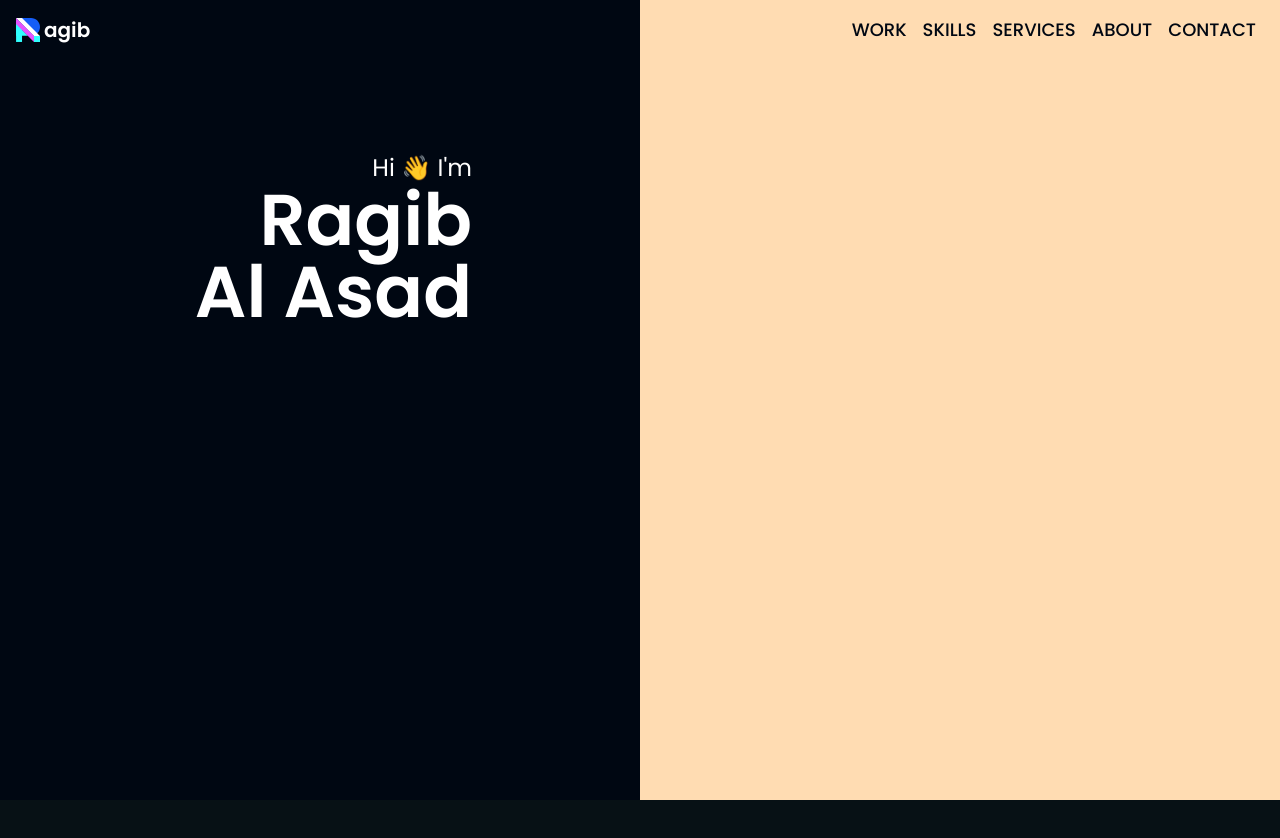
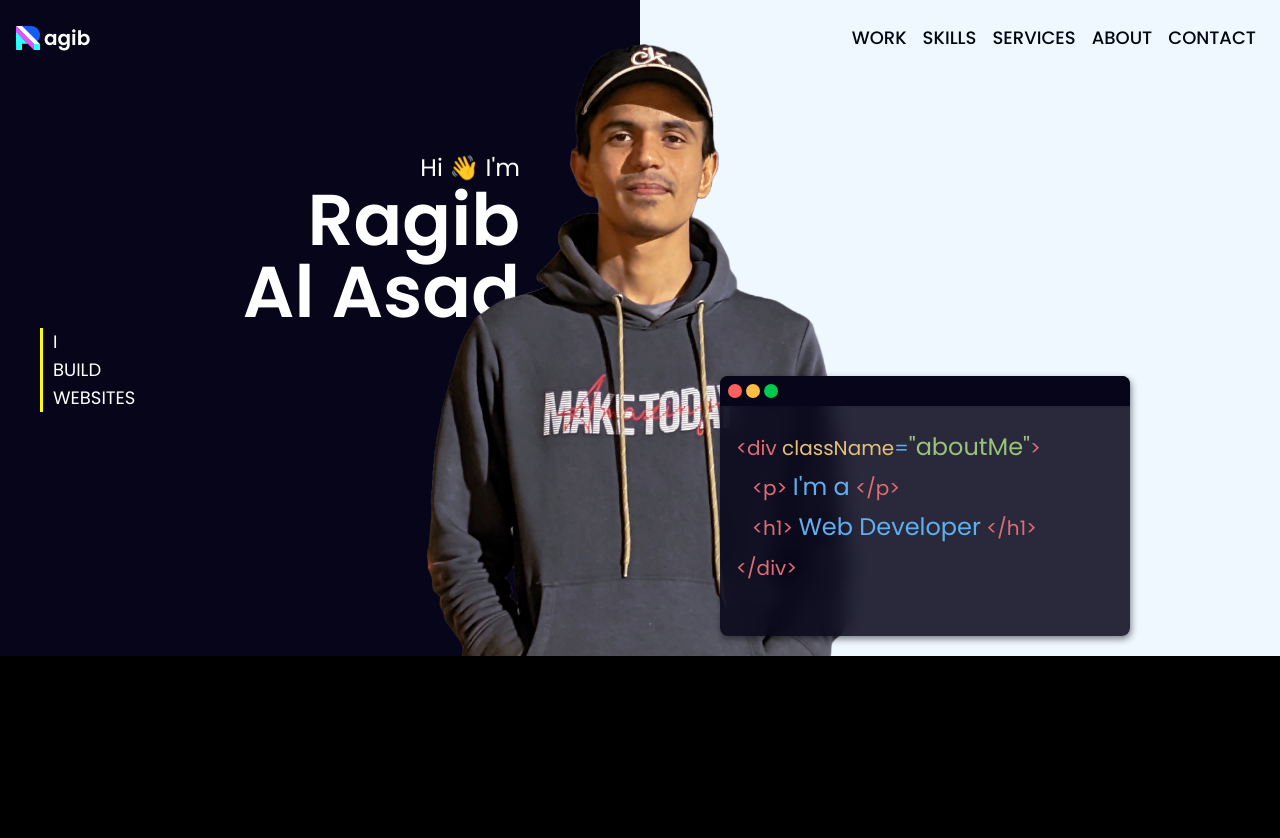
Before and after one commit to ragibalasad/ragib-portfolio, a Next.js app: page / in a window 1280 px wide. Shown: the top 838 px of the page. After the commit the page ends 800 px from the top, so only its background shows below. Built offline with nearby package versions, Linux system fonts and the light colour scheme.

Commit message:
added so many things at once

```diff
--- a/components/Header/Header.jsx
+++ b/components/Header/Header.jsx
@@ -1,21 +1,60 @@
 "use client";
+import { images } from "../../constants";
+import Image from "next/image";
 
 const Header = () => {
   return (
-    <header className="header relative">
-      <div className="absolute inset-0 flex h-screen">
+    <header className="header relative two-color-bg pt-20">
+      <div className="devider absolute w-full flex">
         <div className="w-1/2 left-half flex justify-between">
-          <div className="intro container p-10 mt-28 mr-32 text-right">
+          <div className="intro container p-10 mt-20 mr-20 text-right">
             <p className="text-2xl text-ff">Hi 👋 I&apos;m</p>
             <p className="text-7xl text-ff font-semibold">
-              Ragib <br /> Al Asad
+              Ragib
+              <br />
+              Al Asad
+            </p>
+            <p className="sub-heading text-lg text-ff mr-16">
+              I BUILD WEBSITES
             </p>
           </div>
         </div>
-        <div className="w-1/2 right-half"></div>
+        <div className="w-1/2 right-half flex justify-between pt-6">
+          <div className="terminal-win ml-20 mt-80">
+            <div className="terminal-head flex shadow-sm p-2 gap-1">
+              <div className="close"></div>
+              <div className="minimize"></div>
+              <div className="maximize"></div>
+            </div>
+            <div className="terminal-body px-4 py-2">
+              <span className="text-xl">
+                <span className="code-color-1">{"<div "}</span>
+                <span className="code-color-2">className</span>
+                <span className="code-color-4">=</span>
+                <span className="code-color-3 text-2xl">"aboutMe"</span>
+                <span className="code-color-1">{">"}</span>
+                <br />
+                <span className="code-color-1 ml-4">{"<p> "}</span>
+                <span className="code-color-4 text-2xl">I&apos;m a</span>
+                <span className="code-color-1">{" </p>"}</span>
+                <br />
+                <span className="code-color-1 ml-4">{"<h1> "}</span>
+                <span className="code-color-4 text-2xl">Web Developer</span>
+                <span className="code-color-1">{" </h1>"}</span>
+                <br />
+                <span className="code-color-1">{"</div>"}</span>
+              </span>
+            </div>
+          </div>
+        </div>
       </div>
-      <div className="container p-4 pt-16">
-        {/* Additional content or components can go here */}
+      <div className="showcase-img relative z-100">
+        <Image
+          className=""
+          src={images.ragib_potrait}
+          alt="Ragib Al Asad"
+          height={624}
+        />
       </div>
     </header>
   );
--- a/constants/images.jsx
+++ b/constants/images.jsx
@@ -1,7 +1,9 @@
 import logo from "../assets/icons/RagibLogo.svg";
+import ragib_potrait from "../assets/ragib_potrait_md.png";
 
 const data = {
   logo,
+  ragib_potrait,
 };
 
 export default data;
--- a/src/app/app.css
+++ b/src/app/app.css
@@ -5,6 +5,10 @@
   --header-bg-color: #f0f0f0;
   --button-bg-color: #ffffff;
   --button-text-color: #000000;
+  --code-color-1: #e06c75;
+  --code-color-2: #e5c07b;
+  --code-color-3: #98c379;
+  --code-color-4: #61afef;
 }
 
 @media (prefers-color-scheme: dark) {
@@ -21,22 +25,24 @@
 .navbar {
   position: relative;
   z-index: 1000;
-  transition: top 0.3s;
+  transition: padding 0.15s ease-in-out;
 }
 
 .navbar.sticky {
   position: fixed;
+  padding: 1rem;
   top: 0;
   width: 100%;
-  background: rgba(255, 255, 255, 0.5);
+  background: rgba(6, 5, 25, 0.7);
   -moz-backdrop-filter: blur(5px);
   -webkit-backdrop-filter: blur(5px);
   backdrop-filter: blur(5px);
 }
 
 .navbar.scrolled {
+  padding: 1rem;
   position: fixed;
-  background: rgba(255, 255, 255, 0.5);
+  background: rgba(6, 5, 25, 0.7);
   -moz-backdrop-filter: blur(5px);
   -webkit-backdrop-filter: blur(5px);
   backdrop-filter: blur(5px);
@@ -46,8 +52,9 @@
     var(--tw-ring-shadow, 0 0 #0000), var(--tw-shadow);
 }
 
-.navbar.scrolled .logo span {
-  color: var(--header-bg-color);
+.navbar.scrolled .logo span,
+.navbar.scrolled .nav-link a {
+  color: white;
 }
 
 .navHolder {
@@ -72,7 +79,7 @@
 }
 
 .nav-link a:hover {
-  color: var(--cyanblue);
+  color: #414141;
   transition: all 0.15s ease-in-out;
 }
 
@@ -93,13 +100,86 @@
 }
 
 .header {
+  min-height: calc(100% + 120px);
+}
+
+.header .devider {
+  min-height: 100%;
+}
+
+.intro .sub-heading {
+  width: 0;
+  padding-left: 10px;
+  border-left: 3px solid yellow;
+}
+
+.two-color-bg {
+  background: linear-gradient(90deg, rgba(6, 5, 25) 50%, aliceblue 50%);
+}
+
+.showcase-img {
+  position: relative;
+  min-height: calc(100% + 120px);
+  display: flex;
+  justify-content: center;
+}
+
+.terminal-win {
+  position: relative;
+  width: 410px;
+  height: 260px;
+  border-radius: 0.5rem;
+  background: rgba(6, 5, 25, 0.85);
+  box-shadow: 1px 3px 7px rgba(0, 0, 0, 0.5);
+  backdrop-filter: blur(10px);
+  z-index: 5;
+}
+
+.terminal-head {
+  width: 100%;
+  height: 30px;
+  background: rgba(6, 5, 25);
+  border-top-left-radius: 0.5rem;
+  border-top-right-radius: 0.5rem;
+}
+
+.close,
+.minimize,
+.maximize {
+  width: 14px;
+  height: 14px;
+  border-radius: 50%;
+}
+.close {
+  background: #ff605c;
+}
+.minimize {
+  background: #ffbd44;
+}
+.maximize {
+  background: #00ca4e;
+}
+
+.terminal-body {
+  margin-top: 1rem;
+  line-height: 2.5rem;
+}
+
+.code-color-1 {
+  color: var(--code-color-1);
+}
+
+.code-color-2 {
+  color: var(--code-color-2);
+}
+
+.code-color-3 {
+  color: var(--code-color-3);
+}
+.code-color-4 {
+  color: var(--code-color-4);
+}
+
+.space {
   height: 1000px;
 }
-
-.header .left-half {
-  background-color: #000712;
-}
-
-.header .right-half {
-  background-color: #ffdcb2;
-}
--- a/src/app/globals.css
+++ b/src/app/globals.css
@@ -4,12 +4,11 @@
 
 @layer components {
   body {
-    @apply bg-bgdark text-txtdark;
+    background-color: black;
   }
 
   .navbar {
-    @apply flex fixed top-0 left-0 w-full z-50 py-4;
-    transition: 0.3s;
+    @apply flex fixed top-0 left-0 w-full z-50 py-6;
   }
   .navbar .container {
     @apply flex justify-between items-center px-4;
@@ -50,10 +49,15 @@
 
 /* Extra large devices (desktops, 1200px and up) */
 @media (min-width: 1200px) and (max-width: 1399.98px) {
-  /* Styles for extra large devices */
+  .header {
+    @apply pt-8;
+  }
 }
 
 /* XXL devices (large desktops, 1400px and up) */
 @media (min-width: 1400px) {
-  /* Styles for XXL devices */
+  .header {
+    min-height: calc(100% + 120px);
+    @apply pt-20;
+  }
 }
```
Also changed, not shown: assets/ragib_potrait_md.png (added).
